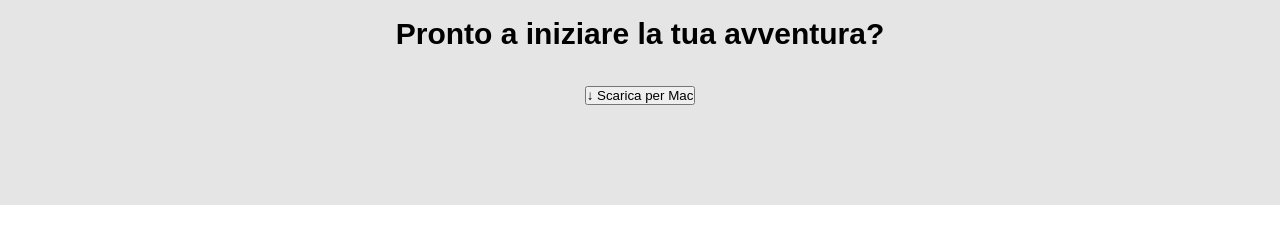
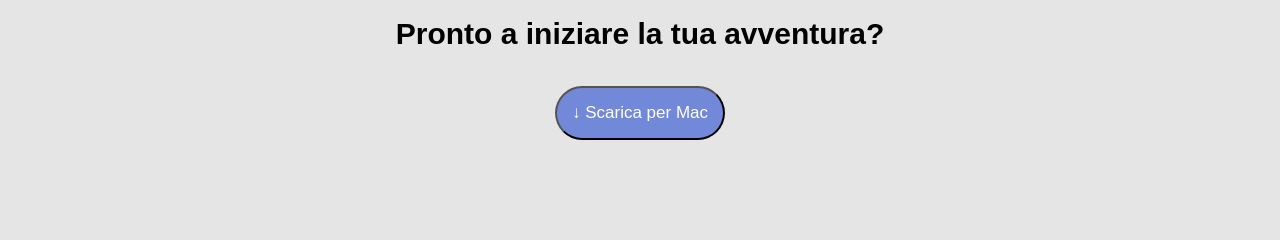
Before and after one commit to FrancescoLimpias/html-css-team, a plain HTML site: page index.html in a window 1280 px wide. Shown: the part 1594-1834 px from the top of the page. Before the commit the page ends 1799 px from the top, so only its background shows below. Drawn offline with Linux system fonts and the light colour scheme; a web font is replaced by a local one.

Commit message:
Ripulito style (risolto problema merge, scusate)

```diff
--- a/style.css
+++ b/style.css
@@ -1,9 +1,3 @@
-* {
-    margin: 0;
-    padding: 0;
-    box-sizing: border-box;
-}
-
 #last-wave {
     width: 100%;
     filter: invert(.9);
@@ -48,6 +42,15 @@
 
 #last-section h3 {
     font-size: 30px;
+}
+
+#last-section button {
+    color: #fff;
+    background-color: #7289da;
+    font-size: 17px;
+    border-radius: 50px;
+    padding: 15px;
+    cursor: pointer;
 }
 
 /* General Settings */
```
